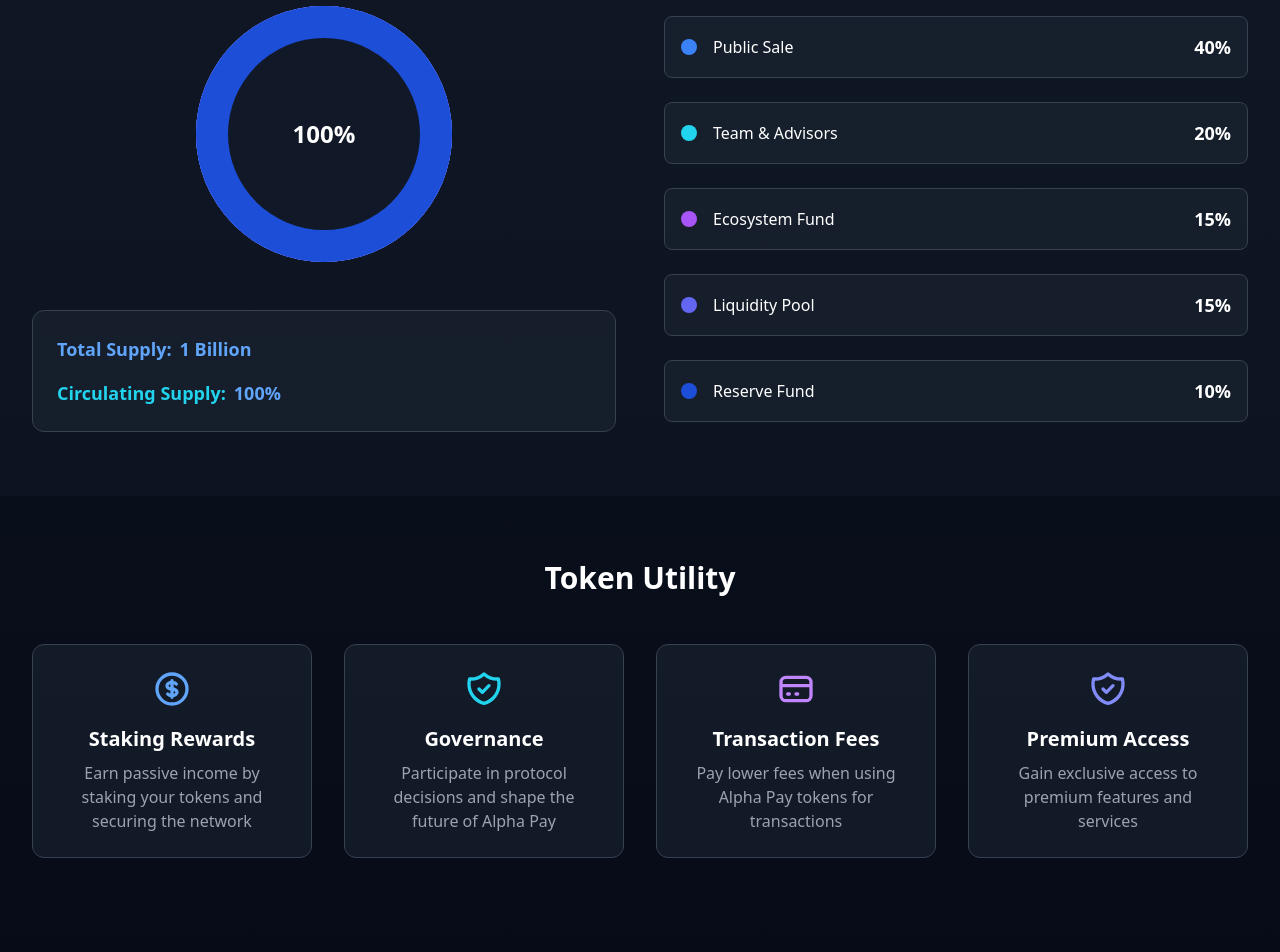
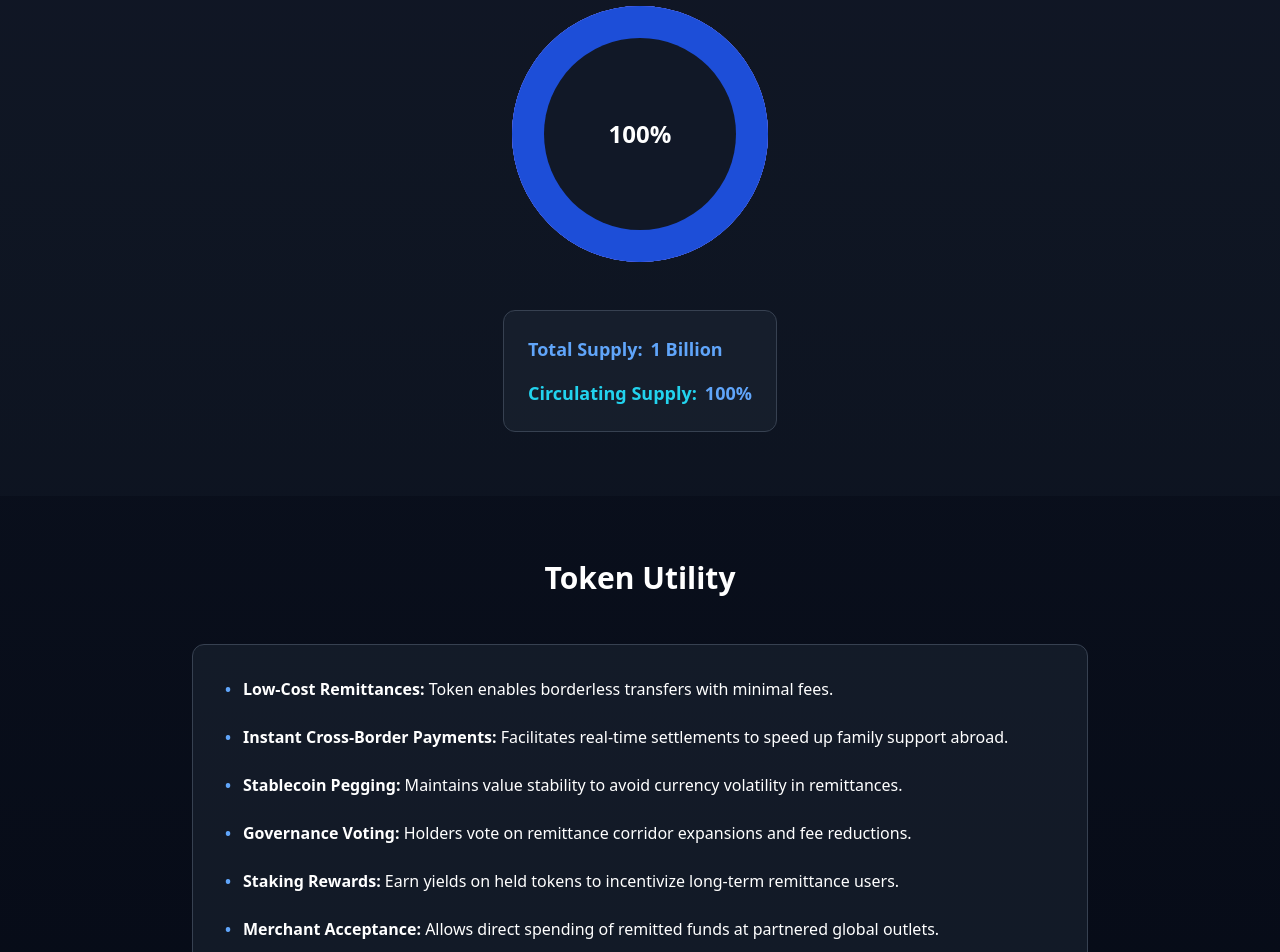
Before and after one commit to solofalpha/alphapay, a Next.js app: page /tokenomics in a window 1280 px wide. Shown: the part 960-1912 px from the top of the page. Built offline with nearby package versions, Linux system fonts and the light colour scheme.

Commit message:
push
updated

```diff
--- a/pages/tokenomics.js
+++ b/pages/tokenomics.js
@@ -7,55 +7,6 @@
 export default function TokenomicsPage() {
   const [circleProgress, setCircleProgress] = useState(20);
   const circleRef = useRef(null);
-
-  // Token distribution data
-  const tokenDistribution = [
-    { category: 'Public Sale', percentage: 40, color: 'bg-blue-500' },
-    { category: 'Team & Advisors', percentage: 20, color: 'bg-cyan-400' },
-    { category: 'Ecosystem Fund', percentage: 15, color: 'bg-purple-500' },
-    { category: 'Liquidity Pool', percentage: 15, color: 'bg-indigo-500' },
-    { category: 'Reserve Fund', percentage: 10, color: 'bg-blue-700' },
-  ];
-
-  // Token utility data
-  const tokenUtilities = [
-    {
-      title: 'Staking Rewards',
-      description: 'Earn passive income by staking your tokens and securing the network',
-      icon: (
-        <svg xmlns="http://www.w3.org/2000/svg" className="h-10 w-10 text-blue-400" fill="none" viewBox="0 0 24 24" stroke="currentColor">
-          <path strokeLinecap="round" strokeLinejoin="round" strokeWidth={2} d="M12 8c-1.657 0-3 .895-3 2s1.343 2 3 2 3 .895 3 2-1.343 2-3 2m0-8c1.11 0 2.08.402 2.599 1M12 8V7m0 1v8m0 0v1m0-1c-1.11 0-2.08-.402-2.599-1M21 12a9 9 0 11-18 0 9 9 0 0118 0z" />
-        </svg>
-      ),
-    },
-    {
-      title: 'Governance',
-      description: 'Participate in protocol decisions and shape the future of Alpha Pay',
-      icon: (
-        <svg xmlns="http://www.w3.org/2000/svg" className="h-10 w-10 text-cyan-400" fill="none" viewBox="0 0 24 24" stroke="currentColor">
-          <path strokeLinecap="round" strokeLinejoin="round" strokeWidth={2} d="M9 12l2 2 4-4m5.618-4.016A11.955 11.955 0 0112 2.944a11.955 11.955 0 01-8.618 3.04A12.02 12.02 0 003 9c0 5.591 3.824 10.29 9 11.622 5.176-1.332 9-6.03 9-11.622 0-1.042-.133-2.052-.382-3.016z" />
-        </svg>
-      ),
-    },
-    {
-      title: 'Transaction Fees',
-      description: 'Pay lower fees when using Alpha Pay tokens for transactions',
-      icon: (
-        <svg xmlns="http://www.w3.org/2000/svg" className="h-10 w-10 text-purple-400" fill="none" viewBox="0 0 24 24" stroke="currentColor">
-          <path strokeLinecap="round" strokeLinejoin="round" strokeWidth={2} d="M3 10h18M7 15h1m4 0h1m-7 4h12a3 3 0 003-3V8a3 3 0 00-3-3H6a3 3 0 00-3 3v8a3 3 0 003 3z" />
-        </svg>
-      ),
-    },
-    {
-      title: 'Premium Access',
-      description: 'Gain exclusive access to premium features and services',
-      icon: (
-        <svg xmlns="http://www.w3.org/2000/svg" className="h-10 w-10 text-indigo-400" fill="none" viewBox="0 0 24 24" stroke="currentColor">
-          <path strokeLinecap="round" strokeLinejoin="round" strokeWidth={2} d="M9 12l2 2 4-4m5.618-4.016A11.955 11.955 0 0112 2.944a11.955 11.955 0 01-8.618 3.04A12.02 12.02 0 003 9c0 5.591 3.824 10.29 9 11.622 5.176-1.332 9-6.03 9-11.622 0-1.042-.133-2.052-.382-3.016z" />
-        </svg>
-      ),
-    },
-  ];
 
   useEffect(() => {
     const observer = new IntersectionObserver(
@@ -147,7 +98,7 @@
           </p>
         </div>
 
-        <div className="grid grid-cols-1 lg:grid-cols-2 gap-12 items-center">
+        <div className="flex flex-col items-center">
           {/* Distribution Chart */}
           <div className="relative" ref={circleRef}>
             <div className="w-64 h-64 mx-auto relative mb-12">
@@ -165,7 +116,7 @@
               </div>
             </div>
 
-            {/* Supply Information Card - Moved and Fixed Here */}
+            {/* Supply Information Card */}
             <div className="bg-gray-800/50 p-6 rounded-xl border border-gray-700">
               <div className="space-y-4">
                 <div className="flex items-center gap-2">
@@ -179,19 +130,6 @@
               </div>
             </div>
           </div>
-
-          {/* Distribution Details */}
-          <div className="space-y-6">
-            {tokenDistribution.map((item, index) => (
-              <div key={index} className="flex items-center justify-between p-4 bg-gray-800/50 rounded-lg border border-gray-700 hover:border-blue-500 transition-colors duration-300">
-                <div className="flex items-center">
-                  <div className={`w-4 h-4 ${item.color} rounded-full mr-4`}></div>
-                  <span className="font-medium">{item.category}</span>
-                </div>
-                <span className="text-lg font-bold">{item.percentage}%</span>
-              </div>
-            ))}
-          </div>
         </div>
       </section>
 
@@ -199,72 +137,47 @@
       <section className="py-16 px-4 sm:px-6 lg:px-8">
         <h2 className="text-3xl font-bold text-center mb-12">Token Utility</h2>
 
-        <div className="grid grid-cols-1 md:grid-cols-2 lg:grid-cols-4 gap-8">
-          {tokenUtilities.map((utility, index) => (
-            <div key={index} className="bg-gray-800/50 p-6 rounded-xl border border-gray-700 hover:border-blue-500 transition-colors duration-300 group">
-              <div className="flex flex-col items-center text-center">
-                <div className="mb-4 transform group-hover:scale-110 transition-transform duration-300">
-                  {utility.icon}
-                </div>
-                <h3 className="text-xl font-bold mb-2">{utility.title}</h3>
-                <p className="text-gray-400">{utility.description}</p>
+        <div className="max-w-4xl mx-auto bg-gray-800/50 p-8 rounded-xl border border-gray-700">
+          <ul className="space-y-6">
+            <li className="flex items-start">
+              <span className="text-blue-400 font-bold mr-3">•</span>
+              <div>
+                <span className="font-bold">Low-Cost Remittances:</span> Token enables borderless transfers with minimal fees.
               </div>
-            </div>
-          ))}
+            </li>
+            <li className="flex items-start">
+              <span className="text-blue-400 font-bold mr-3">•</span>
+              <div>
+                <span className="font-bold">Instant Cross-Border Payments:</span> Facilitates real-time settlements to speed up family support abroad.
+              </div>
+            </li>
+            <li className="flex items-start">
+              <span className="text-blue-400 font-bold mr-3">•</span>
+              <div>
+                <span className="font-bold">Stablecoin Pegging:</span> Maintains value stability to avoid currency volatility in remittances.
+              </div>
+            </li>
+            <li className="flex items-start">
+              <span className="text-blue-400 font-bold mr-3">•</span>
+              <div>
+                <span className="font-bold">Governance Voting:</span> Holders vote on remittance corridor expansions and fee reductions.
+              </div>
+            </li>
+            <li className="flex items-start">
+              <span className="text-blue-400 font-bold mr-3">•</span>
+              <div>
+                <span className="font-bold">Staking Rewards:</span> Earn yields on held tokens to incentivize long-term remittance users.
+              </div>
+            </li>
+            <li className="flex items-start">
+              <span className="text-blue-400 font-bold mr-3">•</span>
+              <div>
+                <span className="font-bold">Merchant Acceptance:</span> Allows direct spending of remitted funds at partnered global outlets.
+              </div>
+            </li>
+          </ul>
         </div>
       </section>
-
-      {/* Vesting Schedule */}
-      {/* <section className="py-16 px-4 sm:px-6 lg:px-8 bg-gray-800/20">
-        <h2 className="text-3xl font-bold text-center mb-12">Vesting Schedule</h2>
-
-        <div className="bg-gray-800/50 p-6 rounded-xl border border-gray-700">
-          <div className="overflow-x-auto">
-            <table className="min-w-full divide-y divide-gray-700">
-              <thead>
-                <tr>
-                  <th className="px-6 py-3 text-left text-xs font-medium text-gray-400 uppercase tracking-wider">Category</th>
-                  <th className="px-6 py-3 text-left text-xs font-medium text-gray-400 uppercase tracking-wider">Allocation</th>
-                  <th className="px-6 py-3 text-left text-xs font-medium text-gray-400 uppercase tracking-wider">Vesting Period</th>
-                  <th className="px-6 py-3 text-left text-xs font-medium text-gray-400 uppercase tracking-wider">Cliff</th>
-                </tr>
-              </thead>
-              <tbody className="divide-y divide-gray-700">
-                <tr>
-                  <td className="px-6 py-4 whitespace-nowrap">Public Sale</td>
-                  <td className="px-6 py-4 whitespace-nowrap">40%</td>
-                  <td className="px-6 py-4 whitespace-nowrap">3 months linear</td>
-                  <td className="px-6 py-4 whitespace-nowrap">1 month</td>
-                </tr>
-                <tr>
-                  <td className="px-6 py-4 whitespace-nowrap">Team & Advisors</td>
-                  <td className="px-6 py-4 whitespace-nowrap">20%</td>
-                  <td className="px-6 py-4 whitespace-nowrap">24 months linear</td>
-                  <td className="px-6 py-4 whitespace-nowrap">6 months</td>
-                </tr>
-                <tr>
-                  <td className="px-6 py-4 whitespace-nowrap">Ecosystem Fund</td>
-                  <td className="px-6 py-4 whitespace-nowrap">15%</td>
-                  <td className="px-6 py-4 whitespace-nowrap">36 months linear</td>
-                  <td className="px-6 py-4 whitespace-nowrap">3 months</td>
-                </tr>
-                <tr>
-                  <td className="px-6 py-4 whitespace-nowrap">Liquidity Pool</td>
-                  <td className="px-6 py-4 whitespace-nowrap">15%</td>
-                  <td className="px-6 py-4 whitespace-nowrap">12 months linear</td>
-                  <td className="px-6 py-4 whitespace-nowrap">None</td>
-                </tr>
-                <tr>
-                  <td className="px-6 py-4 whitespace-nowrap">Reserve Fund</td>
-                  <td className="px-6 py-4 whitespace-nowrap">10%</td>
-                  <td className="px-6 py-4 whitespace-nowrap">48 months linear</td>
-                  <td className="px-6 py-4 whitespace-nowrap">12 months</td>
-                </tr>
-              </tbody>
-            </table>
-          </div>
-        </div>
-      </section> */}
 
       {/* Call to Action */}
       <section className="py-20 px-4 sm:px-6 lg:px-8 text-center">
@@ -272,9 +185,12 @@
         <p className="text-xl text-gray-300 mb-10">
           Be part of the future of decentralized finance and global payments with Alpha Pay.
         </p>
-        <button className="px-8 py-4 bg-blue-500 hover:bg-blue-600 text-white font-bold rounded-lg transition-colors duration-300">
-          Get Started
-        </button>
+        <button
+  onClick={() => window.open("https://t.me/+LAVc0V_XYN9mZDFk", "_blank")}
+  className="px-8 py-4 bg-blue-500 hover:bg-blue-600 text-white font-bold rounded-lg transition-colors duration-300"
+>
+  Get Started
+</button>
       </section>
 
       <Footer />
```
Also changed, not shown: components/Footer.js (+18 -12 lines).
